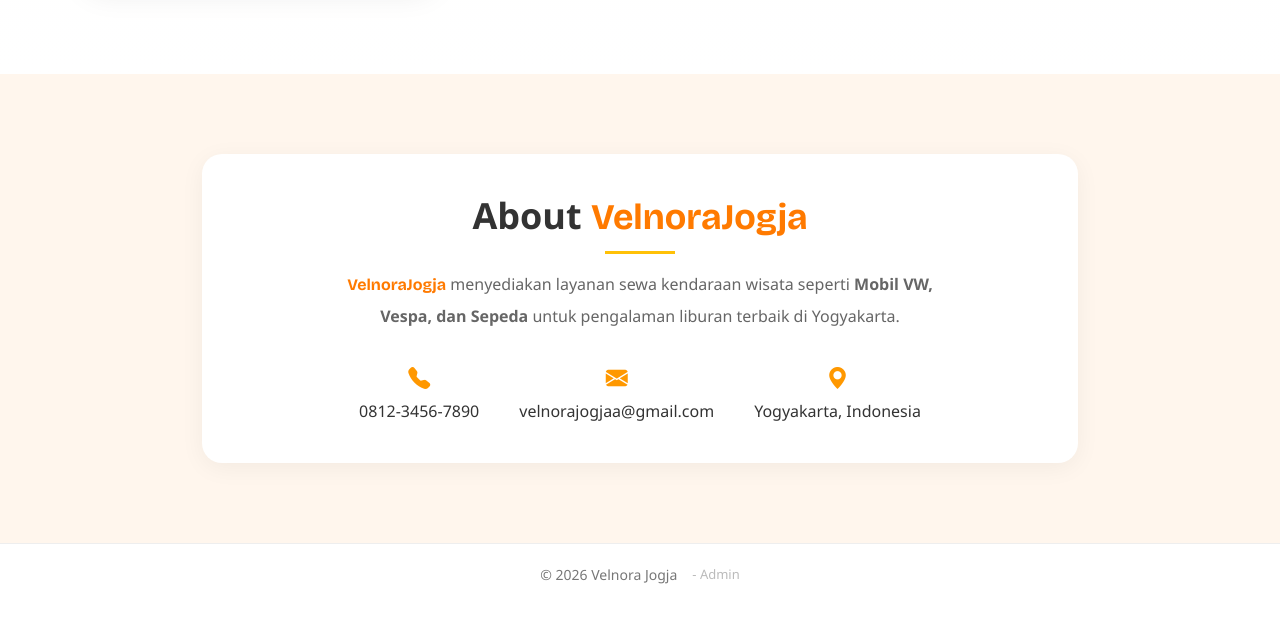
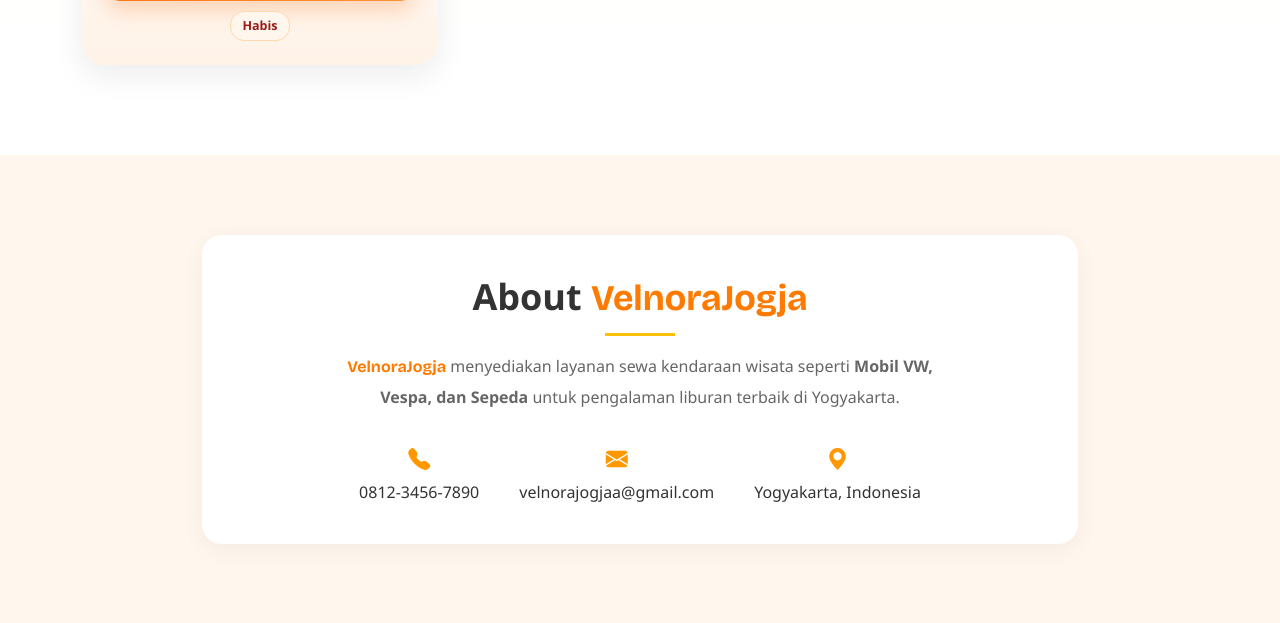
Before and after one commit to SayyiraUlhaq23/projectpwd, a PHP site: page /user/index.php in a window 1280 px wide. Shown: the part 1771-2394 px from the top of the page. Before the commit the page ends 2355 px from the top, so only its background shows below. Run offline with PHP 8.4, Linux system fonts and the light colour scheme; data comes from the database, SQL or seed files in the repository; data that the repository does not hold is empty.

Commit message:
Update 2

```diff
--- a/admin/edit_kendaraan.php
+++ b/admin/edit_kendaraan.php
@@ -52,6 +52,11 @@ if (!isset($_SESSION['role']) || $_SESSION['role'] != 'admin') {
                 value="<?= $data['harga_sewa']; ?>">
             </div>
             <div class="form-group-admin">
+                <label for="stok">Stok Kendaraan</label>
+                <input type="number" name="stok" class="admin-input"
+                value="<?= $data['stok']; ?>">
+            </div>
+            <div class="form-group-admin">
                 <label for="gambar">Gambar Kendaraan</label>
                 <img src="../assets/<?= $data['gambar']; ?>"  width="120" class="mb-2">
                 <input type="file" name="gambar" class="admin-input" accept="image/*">
--- a/admin/form_kendaraan.php
+++ b/admin/form_kendaraan.php
@@ -49,6 +49,10 @@ if (!isset($_SESSION['role']) || $_SESSION['role'] != 'admin') {
             <label for="harga_sewa">Harga Sewa</label>
             <input type="text" name = "harga_sewa" class="admin-input" placeholder="Contoh: 350000" required>
         </div>
+        <div class="form-group-admin">
+            <label for="stok">Stok Kendaraan</label>
+            <input type="number" name="stok" class="admin-input" placeholder="Contoh: 20" required>
+        </div>
 
         <div class="form-action">
             <a href="tampil_kendaraan.php" class="btn-back">
--- a/admin/tampil_kendaraan.php
+++ b/admin/tampil_kendaraan.php
@@ -41,7 +41,8 @@ if (!isset($_SESSION['role']) || $_SESSION['role'] != 'admin') {
             <th>Gambar</th>
             <th>Jenis Kendaraan</th>
             <th>Harga Sewa (per hari)</th>
-             <th>Deskripsi</th>
+            <th>Stok</th>
+            <th>Deskripsi</th>
             <th colspan="2">Aksi</th>
         </tr>
         </thead>
@@ -60,6 +61,7 @@ if (!isset($_SESSION['role']) || $_SESSION['role'] != 'admin') {
             </td>
             <td><?php echo $data['jenis_kendaraan']?></td>
             <td><?php echo $data['harga_sewa']?></td>
+            <td><?php echo $data['stok']?></td>
             <td><?php echo $data['deskripsi']?></td>
             <td>
                 <a class="btn-action btn-edit" href="edit_kendaraan.php?id_kendaraan=<?php echo $data['id_kendaraan']; ?>">Edit</a>
--- a/css/style.css
+++ b/css/style.css
@@ -384,6 +384,31 @@ main {
     font-weight: 700;
     font-size: 16px;
     box-shadow: 0 10px 20px rgba(249, 115, 22, 0.25);
+}
+
+#daftar-kendaraan .btn-stok{
+    display: inline-block;
+    width: fit-content;
+    max-width: 100%;
+    background: #fff7ed;
+    /* color: #ff7a00; */
+    padding: 5px 11px;
+    border-radius: 14px;
+    font-size: 12.5px;
+    font-weight: 600;
+    margin: 10px auto 0;
+    border: 1px solid #fed7aa;
+}
+.btn-stok{
+    background: #ecfdf5;
+    color: #01ac51;
+    border: 1px solid #a7f3d0;
+}
+
+.btn-stok.habis{
+    background: #fef2f2;
+    color: #991b1b;
+    border: 1px solid #fecaca;
 }
 
 /* ABOUT */
--- a/proses/input_booking.php
+++ b/proses/input_booking.php
@@ -32,6 +32,8 @@ $query = mysqli_query($konek, "INSERT INTO booking (id_kendaraan, tanggal, lama_
 
 if ($query) {
     $id_booking = mysqli_insert_id($konek);
+    mysqli_query($konek,"UPDATE kendaraan SET stok = stok - 1
+                WHERE id_kendaraan='$id_kendaraan'");
      header("Location: ../user/invoice.php?id=$id_booking");
     exit;
 
--- a/proses/input_kendaraan.php
+++ b/proses/input_kendaraan.php
@@ -6,14 +6,15 @@ if (isset($_POST['id_kendaraan'])) {
     $jenis_kendaraan = $_POST['jenis_kendaraan'];
     $harga_sewa = $_POST['harga_sewa'];
     $deskripsi = $_POST['deskripsi'];
+    $stok = $_POST['stok'];
     $gambar = $_FILES['gambar']['name'];
     $tmp = $_FILES['gambar']['tmp_name'];
 
     $folder = "../assets/";
     move_uploaded_file($tmp, $folder . $gambar);
 
-    $query = mysqli_query($konek,"INSERT INTO kendaraan(id_kendaraan,jenis_kendaraan,harga_sewa, gambar, deskripsi)
-            VALUES('$id_kendaraan','$jenis_kendaraan','$harga_sewa','$gambar','$deskripsi')");
+    $query = mysqli_query($konek,"INSERT INTO kendaraan(id_kendaraan,jenis_kendaraan,harga_sewa, gambar, deskripsi, stok)
+            VALUES('$id_kendaraan','$jenis_kendaraan','$harga_sewa','$gambar','$deskripsi','$stok')");
 
     if($query){
         header("Location:../admin/tampil_kendaraan.php");
--- a/proses/update_kendaraan.php
+++ b/proses/update_kendaraan.php
@@ -5,13 +5,14 @@ $id_kendaraan = $_POST['id_kendaraan'];
 $jenis_kendaraan = $_POST['jenis_kendaraan'];
 $harga_sewa = $_POST['harga_sewa'];
 $deskripsi = $_POST['deskripsi'];
+$stok = $_POST['stok'];
 
 $gambar = $_FILES['gambar']['name'];
 $tmp = $_FILES['gambar']['tmp_name'];
 
 move_uploaded_file($tmp, "../assets/" . $gambar);
 
-$query = mysqli_query($konek,"UPDATE kendaraan SET jenis_kendaraan='$jenis_kendaraan', harga_sewa='$harga_sewa', deskripsi='$deskripsi', gambar='$gambar'
+$query = mysqli_query($konek,"UPDATE kendaraan SET jenis_kendaraan='$jenis_kendaraan', harga_sewa='$harga_sewa', stok='$stok', deskripsi='$deskripsi', gambar='$gambar'
         WHERE id_kendaraan='$id_kendaraan'");
 
 if($query){
--- a/user/index.php
+++ b/user/index.php
@@ -126,6 +126,15 @@ $query_kendaraan = mysqli_query($konek, "SELECT * FROM kendaraan");
             <div class="btn btn-warning">
               Rp <?= number_format($data['harga_sewa'],0,',','.'); ?> / hari
             </div>
+            <?php if($data['stok'] > 0){ ?>
+                <div class="btn-stok">
+                    Tersedia: <?= $data['stok']; ?>
+                </div>
+            <?php } else { ?>
+                <div class="btn-stok habis">
+                    Habis
+                </div>
+            <?php } ?>
           </div>
         </div>
         </div>
```
